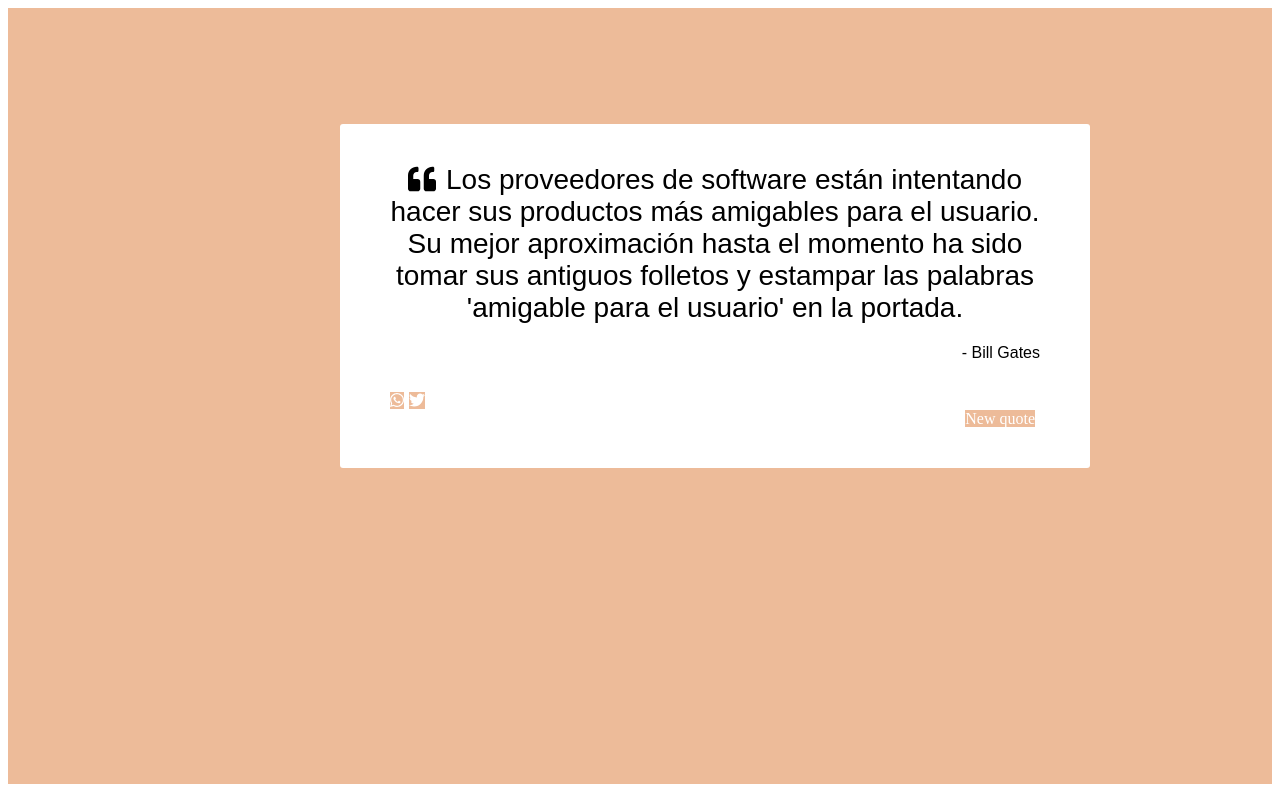
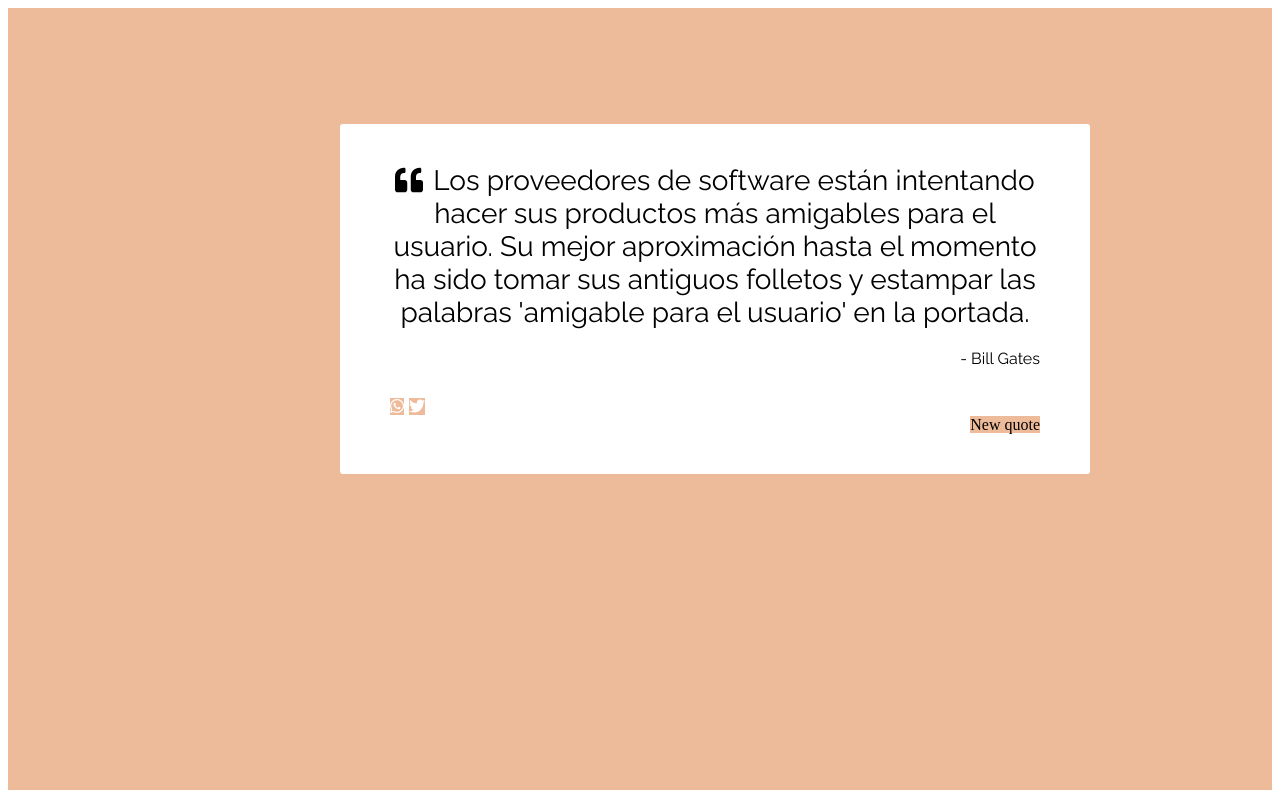
Before and after one commit to matlab98/reto-1-Frases-aleatorias, a React app: page / in a window 1280 px wide. Built offline with nearby package versions, Linux system fonts and the light colour scheme.

Commit message:
Challenge complete working

```diff
--- a/src/components/Social.jsx
+++ b/src/components/Social.jsx
@@ -43,10 +43,7 @@
                                         <FontAwesomeIcon icon={faTwitter} />
                                     </StyledQuoteButton>
                                 </Col>
-                                <Col style={{ textAlign: "right" }}>
-                                    <StyledQuoteButton className="btn" id="new-quote" style={{ backgroundColor: `rgb(237, 187, 153)`, borderColor: `rgb(237, 187, 153)` }}
-                                        >New quote</StyledQuoteButton>
-                                </Col>
+
                             </Row>
                         )
                     })
--- a/src/containers/App.jsx
+++ b/src/containers/App.jsx
@@ -10,6 +10,8 @@
 import Phrase from '../components/Phrase';
 import Social from '../components/Social';
 import phrase from '../utils/phrase.json';
+
+import '../styles/format.css';
 
 const StyledContainer = styled(Container)`
     padding: 25% 50% 25%;
@@ -54,22 +56,24 @@
         this.randomPhrase()
     };
 
-    handleClick() {
-        console.log('Se hizo click');
-      }
     render() {
         console.log(this.state.quotes)
         return (
+            <div id="quote-box">
             <StyledContainer style={{
                 backgroundColor: `rgb(237, 187, 153)`
             }}>
                 <StyledCard fluid style={{ color: `${this.state.color}` }} id="quote-box">
-                <Phrase quote={this.state.quotes} />
+                    <Phrase quote={this.state.quotes} />
 
-                <Social quote={this.state.quotes} onClick={this.handleClick}/>
-
+                    <Social quote={this.state.quotes} />
+                    <Col style={{ textAlign: "right" }}>
+                        <a className="btn" id="new-quote" style={{ backgroundColor: `rgb(237, 187, 153)`, borderColor: `rgb(237, 187, 153)` }}
+                        onClick={this.randomPhrase}>New quote</a>
+                    </Col>
                 </StyledCard>
             </StyledContainer>
+            </div>
         );
     }
 }
--- /dev/null
+++ b/src/styles/format.css
@@ -0,0 +1,6 @@
+@import url('https://fonts.googleapis.com/css2?family=Raleway&display=swap');
+
+.a {
+    margin-right:5px;
+    color:white;
+}
```
